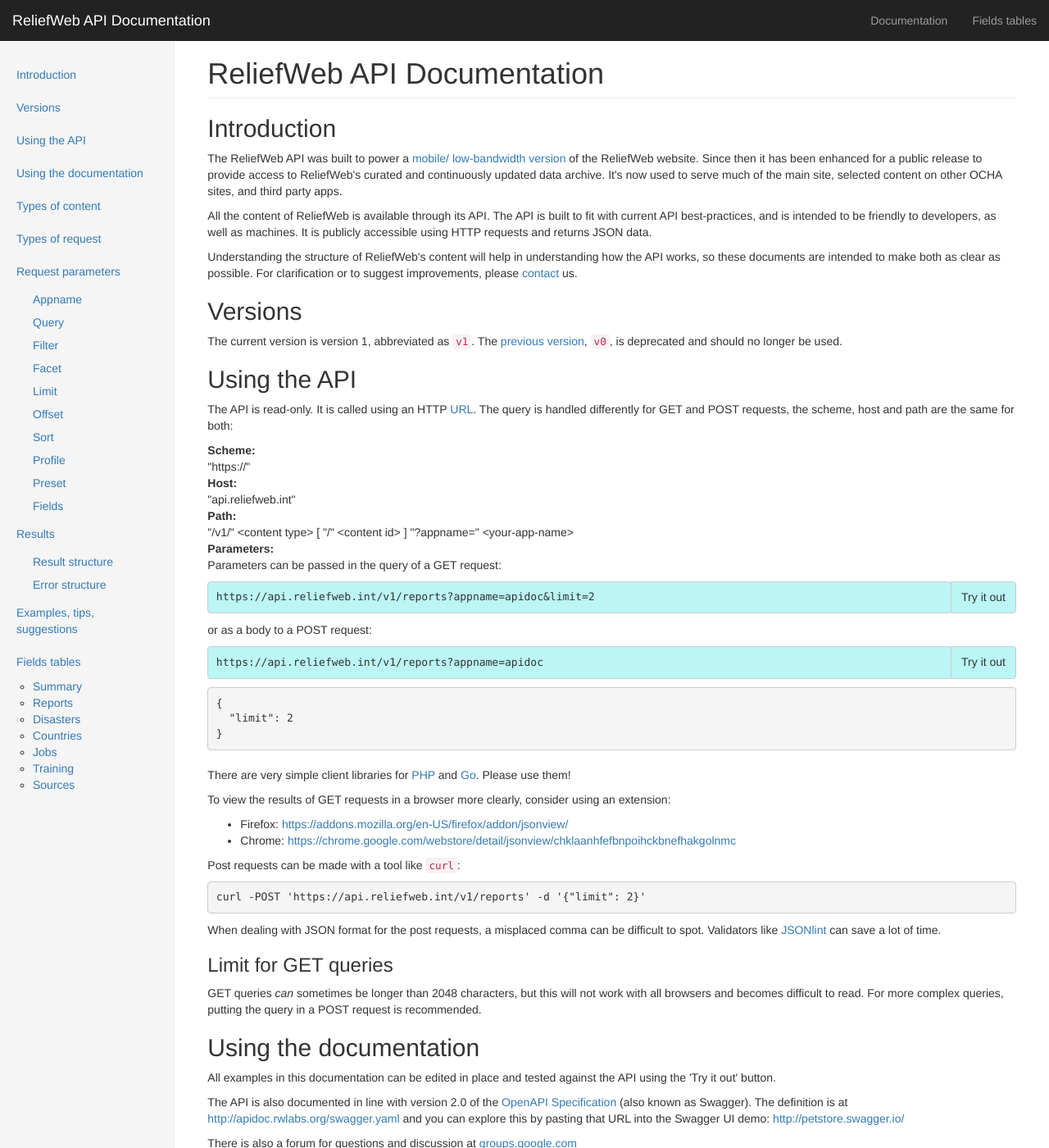
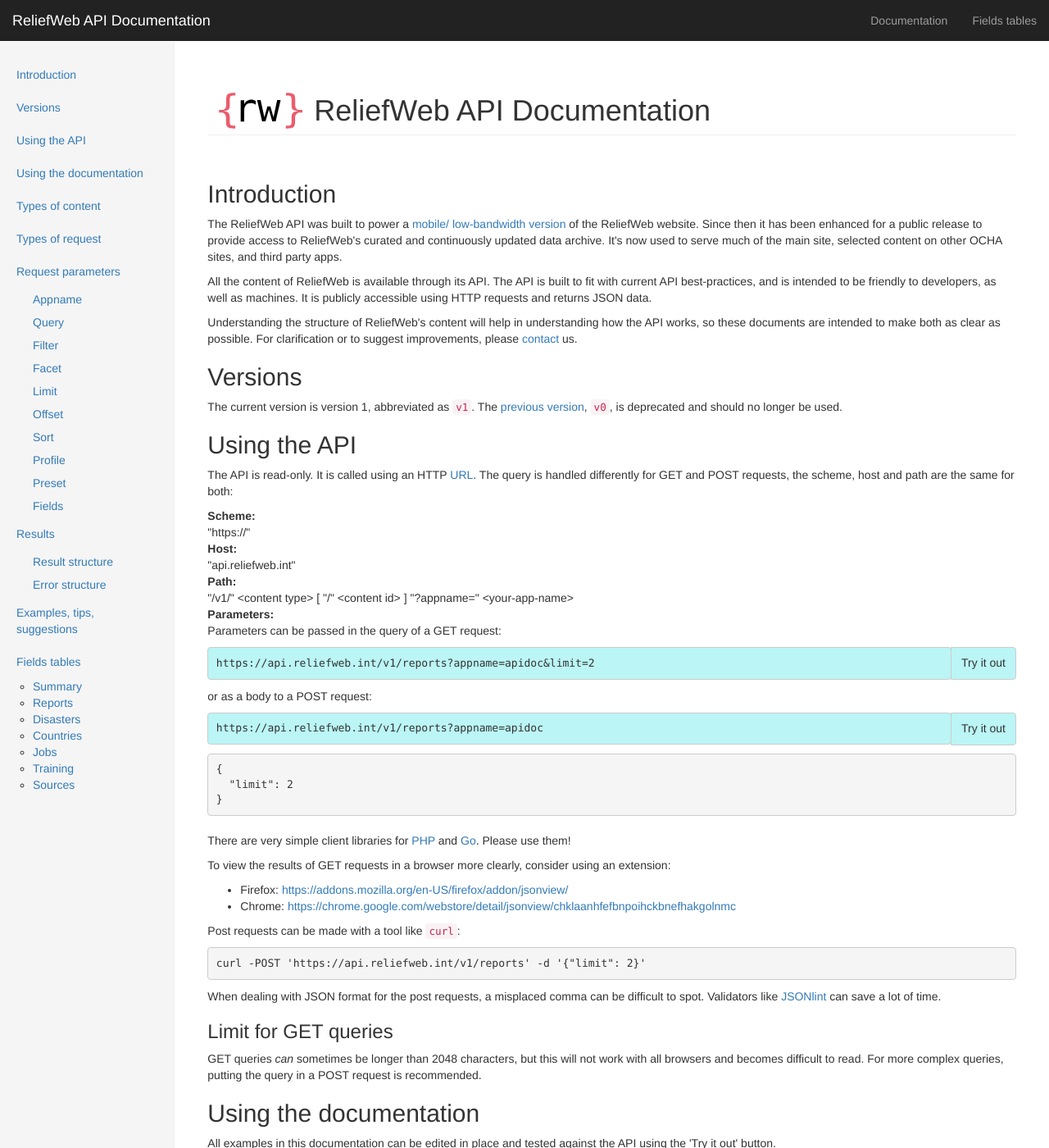
Before and after one commit to UN-OCHA/rwint-api-doc, a Jekyll site: the page index.html, which Jekyll copies as it is, in a window 1280 px wide and 1400 px high. Shown: the whole window at 82% size. Built offline with Jekyll 4.4.1, drawn with Linux system fonts in a browser that asks for light colours.

Commit message:
add new logo

```diff
--- a/css/dashboard.css
+++ b/css/dashboard.css
@@ -82,7 +82,12 @@ body {
   }
 }
 .main .page-header {
-  margin-top: 0;
+  margin-top: 45px;
+}
+
+img.logo {
+  width: 130px;
+  float: left;
 }
 
 
--- a/index.html
+++ b/index.html
@@ -86,8 +86,10 @@
           </ul>
         </div>
         <div class="col-sm-9 col-sm-offset-3 col-md-10 col-md-offset-2 main">
+          <img src="img/rw-api-logo.svg" alt="logo" class="logo">
           <h1 class="page-header">ReliefWeb API Documentation</h1>
 
+          <div class="clearfix"></div>
           <h2 id="introduction">Introduction </h2>
 
           <p>The ReliefWeb API was built to power a <a href="http://m.reliefweb.int">mobile/ low-bandwidth version</a> of the ReliefWeb website. Since then it has been enhanced for a public release to provide access to ReliefWeb's curated and continuously updated data archive. It's now used to serve much of the main site, selected content on other OCHA sites, and third party apps.</p>
@@ -254,7 +256,7 @@
 
           <p><em>(array)</em> This is equivalent to the search box.</p>
 
-          <img src="img/query.png" border="0">
+          <img src="img/query.png" alt="search box" border="0">
 
           <p> The query field has many shorthand properties, see the <a href="#examples">tips</a> section for more details.</p>
 
@@ -420,7 +422,7 @@
 
           <p><em>(array)</em> Filters narrow down the content to be searched in. These correspond to the 'Search options' box under the search bar.</p>
 
-          <img src="img/filter.png" border="0">
+          <img src="img/filter.png" alt="search options" border="0">
 
           <p>Filters are made up of five parts: <code>field</code>, <code>value</code>, <code>operator</code>, <code>negate</code> and <code>conditions</code>.</p>
 
@@ -687,7 +689,7 @@
 
           <h3 id="facet">Facet </h3>
 
-          <img class="pull-right" src="img/facets.png" border="0">
+          <img class="pull-right" src="img/facets.png" alt="facets" border="0">
 
           <p><em>(array)</em> Facets are used on the ReliefWeb site to show a set of contents split by categories, status and/or date, with the count included. Facets are commonly used on e-commerce sites to break down product categories in an intuitive way. These allow for broad-ranging queries, which would otherwise involve many individual requests. These are shown on the site to allow a quick way to drill down into the results.</p>
 
@@ -1072,7 +1074,7 @@
             <li><code>minimal</code>: just the <code>title</code> or <code>name</code> field</li>
             <li><code>full</code>: all fields</li>
             <li><code>list</code>: results suited to lists and tables, as used, for example, in the listings: <a href="http://reliefweb.int/updates#content"><code>http://reliefweb.int/updates#content</code></a>
-              <img src="img/profile.png" border="0">
+              <img src="img/profile.png" alt="profile" border="0">
             </li>
           </ul>
 
```
Also changed, not shown: img/favicon.png, img/rw-api-logo.svg (added).
